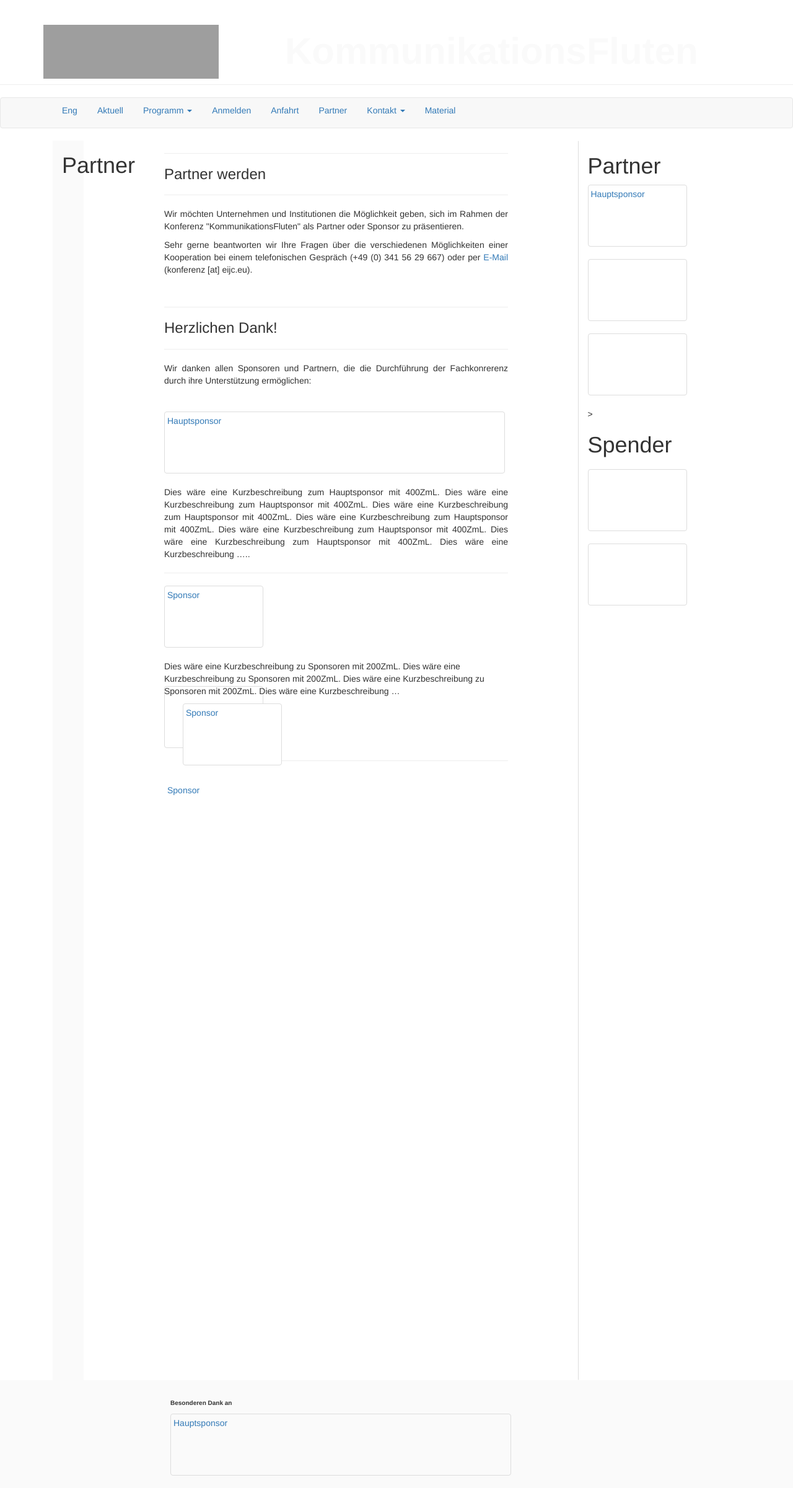
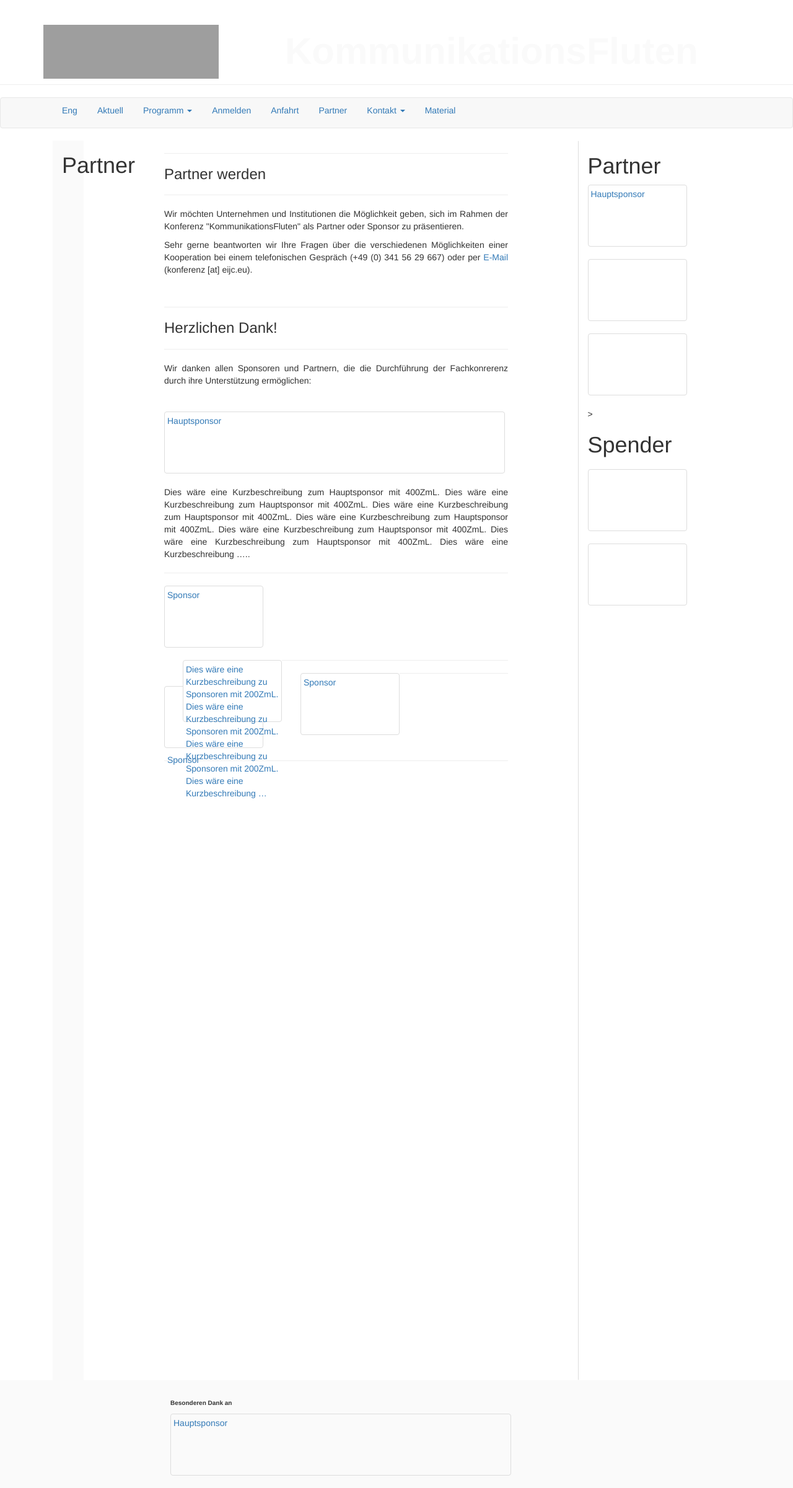
Before and after one commit to susedev/test, a Jekyll site: the page built from partner-werden.html, in a window 1280 px wide. Shown: the whole page at 62% size. Built offline with Jekyll 4.4.1, drawn with Linux system fonts in a browser that asks for light colours; nearby versions of some CDN libraries; grey boxes are pictures that could not be loaded.

Commit message:
Edit from JekyllCMS

```diff
--- a/partner-werden.html
+++ b/partner-werden.html
@@ -26,10 +26,10 @@ title: Partner
 <hr noshade="noshade" size="1" />
 <p><a class="thumbnail" href="#" style="width: 160px; height: 100px;">Sponsor</a></p>
 
-<p style="float: left">Dies w&auml;re eine Kurzbeschreibung zu Sponsoren mit 200ZmL. Dies w&auml;re eine Kurzbeschreibung zu Sponsoren mit 200ZmL. Dies w&auml;re eine Kurzbeschreibung zu Sponsoren mit 200ZmL. Dies w&auml;re eine Kurzbeschreibung &hellip;</p>
+<p style="float: left"><a class="thumbnail" href="#" style="width: 160px; height: 100px; margin-left:30px; ">Dies w&auml;re eine Kurzbeschreibung zu Sponsoren mit 200ZmL. Dies w&auml;re eine Kurzbeschreibung zu Sponsoren mit 200ZmL. Dies w&auml;re eine Kurzbeschreibung zu Sponsoren mit 200ZmL. Dies w&auml;re eine Kurzbeschreibung &hellip;</a></p>
 
 <hr noshade="noshade" size="1" />
-<p style="float: left"><a class="thumbnail" href="#" style="width: 160px; height: 100px; margin-left:30px">Sponsor</a></p>
+<p style="float: left"><a class="thumbnail" href="#" style="width: 160px; height: 100px; margin-left:30px; ">Sponsor</a></p>
 
 <hr noshade="noshade" size="1" />
 <p><a class="thumbnail" href="#" style="width: 160px; height: 100px;">Sponsor</a></p>
```
